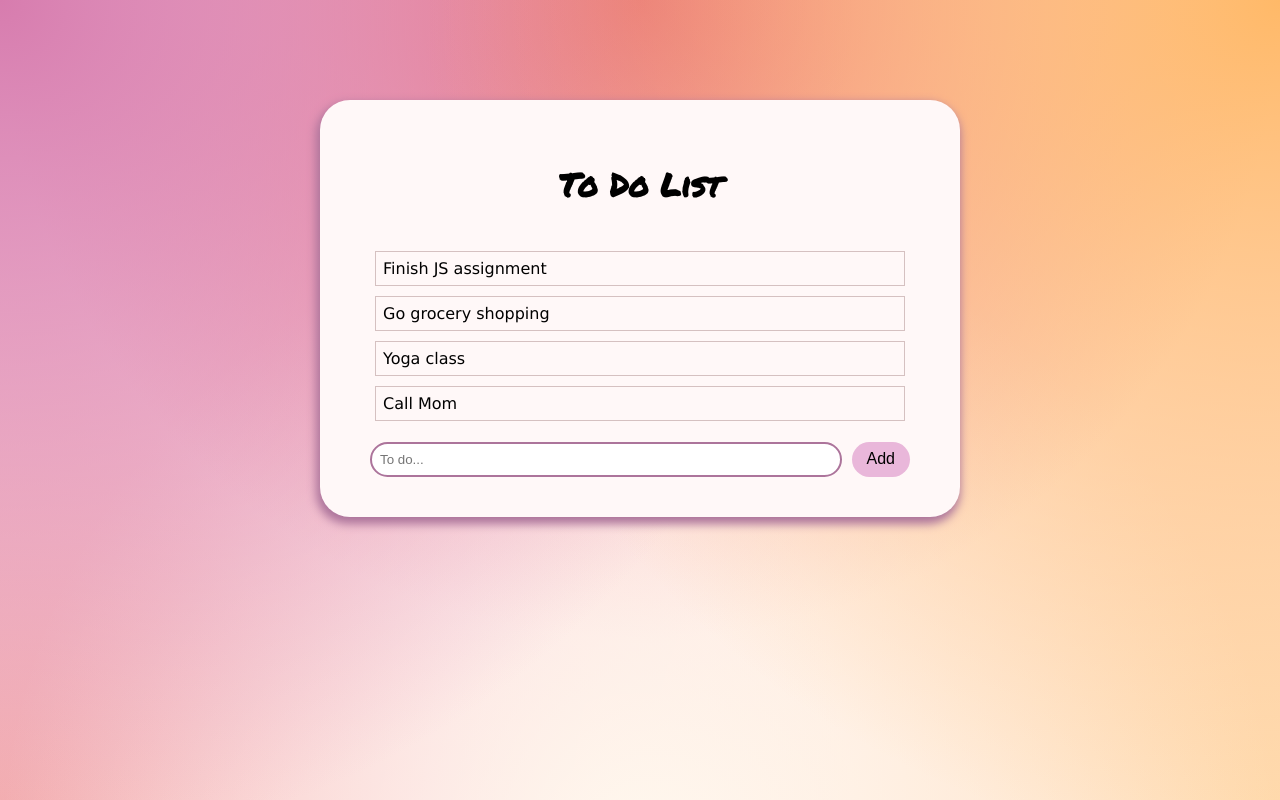
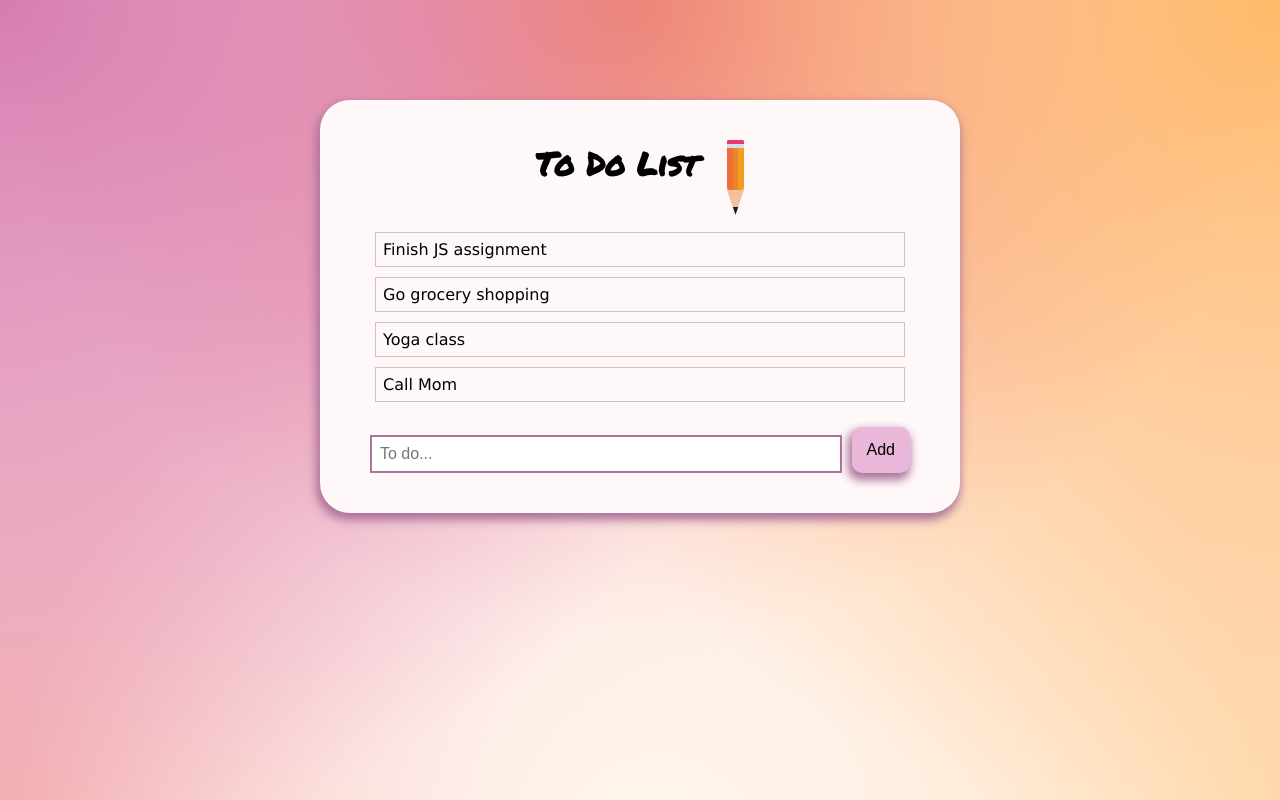
Before and after one commit to malin-nilsson/VanillaJS-Todo-App, a website: page index.html in a window 1280 px wide. Drawn offline with Linux system fonts and the light colour scheme.

Commit message:
Added pencil animation, changed styles to input + button

```diff
--- a/index.html
+++ b/index.html
@@ -7,8 +7,8 @@
     <meta name="viewport" content="width=device-width, initial-scale=1.0">
     <title>To Do List</title>
     <link rel="preconnect" href="https://fonts.googleapis.com">
-<link rel="preconnect" href="https://fonts.gstatic.com" crossorigin>
-<link href="https://fonts.googleapis.com/css2?family=Permanent+Marker&display=swap" rel="stylesheet">
+    <link rel="preconnect" href="https://fonts.gstatic.com" crossorigin>
+    <link href="https://fonts.googleapis.com/css2?family=Permanent+Marker&display=swap" rel="stylesheet">
     <script src="https://kit.fontawesome.com/3d16140dea.js" crossorigin="anonymous"></script>
     <link rel="stylesheet" href="css/main.css">
     <script src="js/main.js"></script>
@@ -17,7 +17,10 @@
 <body>
     <main>
         <div class="container">
-            <h1>To Do List</h1>
+            <div class="title">
+                <h1>To Do List</h1>
+                <div class="pencil"></div>
+            </div>
             <ul id="list">
                 <li>Finish JS assignment</li>
                 <li>Go grocery shopping</li>
@@ -25,11 +28,11 @@
                 <li>Call Mom</li>
             </ul>
             <div class="add-container">
-                <input type="text" id="input" placeholder="To do..."/>
+                <input type="text" id="input" placeholder="To do..." />
                 <button id="add-btn">Add</button>
-             </div>
             </div>
-         </main>
+        </div>
+    </main>
 
 </body>
 
--- a/scss/main.scss
+++ b/scss/main.scss
@@ -22,6 +22,8 @@ main {
 
 h1 {
     font-family: "Permanent Marker", cursive;
+    padding-right: 30px;
+    margin: 0px 0px 20px;
 }
 
 .container {
@@ -37,12 +39,85 @@ h1 {
     margin: 10px;
 }
 
+.container .title {
+    display: flex;
+    width: 100%;
+    justify-content: center;
+    align-items: flex-start;
+}
+
+.pencil {
+    height: 50px;
+    width: 17px;
+    position: relative;
+    top: 0;
+    left: 0;
+    border-radius: 2px;
+    background: linear-gradient(to right, #f26c37 33.33%, #eb852c 33.33%, #eb852c 66.66%, #f19f22 66.66%);
+    animation: draw 5s infinite linear;
+}
+
+@keyframes draw {
+    0% {
+        transform: rotate(0deg);
+    }
+
+    10% {
+        transform: rotate(10deg);
+    }
+
+    25% {
+        transform: rotate(20deg);
+    }
+
+    40% {
+        transform: rotate(15deg);
+    }
+
+    50% {
+        transform: rotate(10deg);
+    }
+
+    70% {
+        transform: rotate(15deg);
+    }
+
+    100% {
+        transform: rotate(0deg);
+    }
+}
+
+.pencil:before {
+    content: "";
+    position: absolute;
+    height: 20px;
+    width: 17px;
+    top: 0;
+    left: 0;
+    background: linear-gradient(#ed3569 50%, #d2dfe8 50%) no-repeat, linear-gradient(to right, #f26c37 33.33%, #eb852c 33.33%, #eb852c 66.66%, #f19f22 66.66%);
+    background-size: 100% 40%, 100% 60%;
+    background-position: 0 0, 0 100%;
+    border-radius: 2px 2px 0 0;
+}
+
+.pencil:after {
+    content: "";
+    position: absolute;
+    height: 25px;
+    width: 17px;
+    background: linear-gradient(#f4c09b 70%, #0d2436 70%);
+    right: 0;
+    bottom: -25px;
+    clip-path: polygon(50% 100%, 0 0, 100% 0);
+}
+
 ul {
     display: flex;
     width: 100%;
     flex-direction: column;
     justify-content: flex-start;
-    padding: 0;
+    padding: 20px 0px 20px;
+    margin: 0;
     list-style: none;
 
     li {
@@ -59,11 +134,11 @@ ul {
 }
 
 ul li:hover {
-    background: #e1dcdb;
+    background: rgba(252, 211, 202, 0.4);
 }
 
 ul li.checked {
-    background: #8d7a85;
+    background: #b89aac;
     color: #fff;
     text-decoration: line-through;
 }
@@ -77,29 +152,26 @@ ul li.checked {
 .add-container input {
     width: 100%;
     padding: 8px;
-    border-radius: 30px;
     border: 2px solid #ac749b;
+    font-size: 1rem;
+    margin-top: 8px;
 }
 
 
 #add-btn {
-    border-radius: 30px;
+    border-radius: 10px;
     border: none;
     cursor: pointer;
     margin: 0px 0px 0px 10px;
     font-size: 1rem;
     padding: 7px 15px;
     background-color: #e9b7da;
+    box-shadow: -2px 5px 10px 2px #ac749b;
+    transition: transform 0.3s;
 
     &:hover {
-        box-shadow: -2px 5px 10px 2px #ac749b;
+        transform: translate(1px, -2px);
     }
-}
-
-#check-btn {
-    cursor: pointer;
-    background-color: transparent;
-    border: none;
 }
 
 .remove {
@@ -108,6 +180,7 @@ ul li.checked {
     top: 0;
     padding: 7px 10px;
     height: 100%;
+    cursor: pointer;
 }
 
 .remove:hover {
```
Also changed, not shown: css/main.css.
